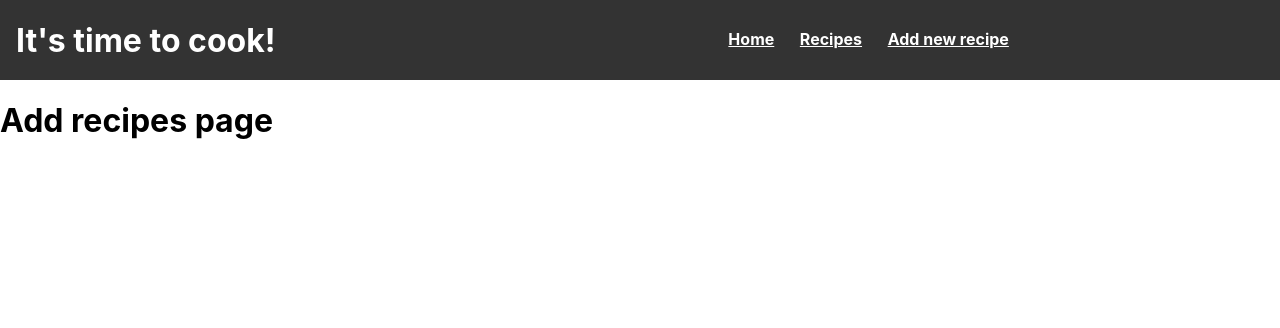
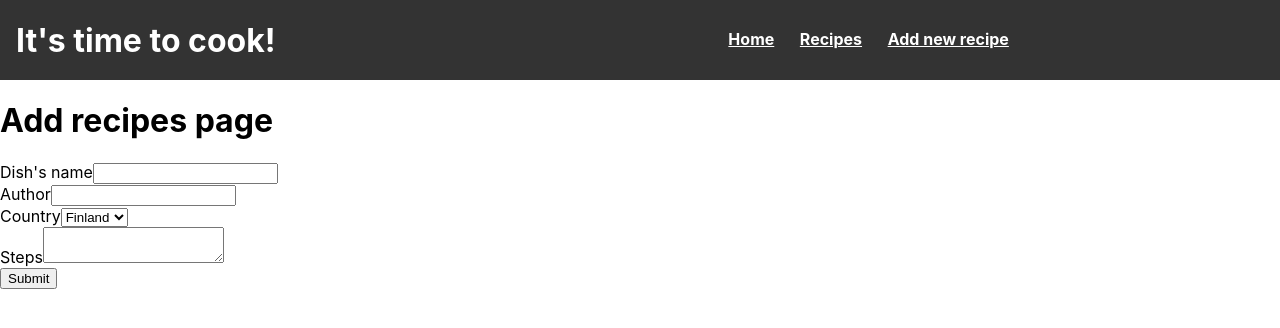
Before and after one commit to Pavel-Kliukin/Recipes_on_react, a React (Create React App) app: page /add in a window 1280 px wide. Shown: the top 328 px of the page. Built offline with nearby package versions, Linux system fonts and the light colour scheme; the HTML template or start-up script is replaced by a standard one.

Commit message:
Adding recipes half way done

```diff
--- a/db.json
+++ b/db.json
@@ -4,6 +4,7 @@
       "id": 1,
       "title": "Spaghetti with Meatballs",
       "author": "John Doe",
+      "country": "Finland",
       "description": "Classic Italian pasta dish with homemade meatballs.",
       "prep_time": "20 minutes",
       "cook_time": "1 hour",
@@ -63,6 +64,7 @@
       "id": 2,
       "title": "Chicken Stir-Fry",
       "author": "Jane Smith",
+      "country": "Russia",
       "description": "Quick and easy Asian-inspired dish with chicken and vegetables.",
       "prep_time": "15 minutes",
       "cook_time": "15 minutes",
@@ -123,6 +125,7 @@
       "id": 3,
       "title": "Classic Lasagna",
       "author": "John Doe",
+      "country": "Estonia",
       "description": "Traditional Italian lasagna with layers of pasta, meat sauce, and cheese.",
       "prep_time": "30 minutes",
       "cook_time": "1 hour",
@@ -199,6 +202,7 @@
       "id": 4,
       "title": "Creamy Tomato Soup",
       "author": "Sarah Johnson",
+      "country": "Greece",
       "description": "A comforting and creamy tomato soup that's perfect for chilly days.",
       "prep_time": "10 minutes",
       "cook_time": "30 minutes",
@@ -253,6 +257,7 @@
       "id": 5,
       "title": "Spaghetti Carbonara",
       "author": "Marco Rossi",
+      "country": "Italy",
       "description": "A classic Italian pasta dish made with bacon, eggs, and cheese.",
       "prep_time": "10 minutes",
       "cook_time": "20 minutes",
@@ -297,6 +302,7 @@
       "id": 6,
       "title": "Beef Stroganoff",
       "author": "John Doe",
+      "country": "Russia",
       "description": "A classic Russian dish made with beef, mushrooms, and sour cream.",
       "prep_time": "15 minutes",
       "cook_time": "30 minutes",
@@ -356,6 +362,7 @@
       "id": 7,
       "title": "Butternut Squash Soup",
       "author": "Emily Johnson",
+      "country": "Finland",
       "description": "A creamy and comforting soup made with roasted butternut squash and warming spices.",
       "prep_time": "15 minutes",
       "cook_time": "1 hour",
@@ -420,6 +427,7 @@
       "id": 8,
       "title": "Pesto Pasta",
       "author": "Alex Brown",
+      "country": "Ukrain",
       "description": "A simple and delicious pasta dish with fresh pesto sauce.",
       "prep_time": "10 minutes",
       "cook_time": "20 minutes",
@@ -471,6 +479,7 @@
       "id": 9,
       "title": "Vegetarian Chili",
       "author": "Sarah Johnson",
+      "country": "Finland",
       "description": "A hearty and flavorful chili that's perfect for vegetarians or anyone looking to cut back on meat.",
       "prep_time": "15 minutes",
       "cook_time": "45 minutes",
@@ -550,6 +559,7 @@
       "id": 10,
       "title": "Blueberry Oatmeal Muffins",
       "author": "Emily Brown",
+      "country": "Estonia",
       "description": "Moist and delicious blueberry oatmeal muffins that are perfect for a quick breakfast or snack.",
       "prep_time": "15 minutes",
       "cook_time": "25 minutes",
--- a/src/pages/Add.js
+++ b/src/pages/Add.js
@@ -1,11 +1,61 @@
-import React from 'react';
+import React, { useState } from 'react';
 import './Add.css';
 
 const Add = () => {
+  const [formData, setFormData] = useState({
+    dishName: '',
+    author: '',
+    country: 'Finland',
+    steps: ''
+  });
+
+  const handleChange = (event) => {
+    const { name, value } = event.target;
+    setFormData((prevData) => ({
+      ...prevData,
+      [name]: value
+    }));
+  };
+
+  const handleSubmit = (event) => {
+    event.preventDefault();
+    console.log(formData);
+    // Reset the form after submission
+    setFormData({
+      dishName: '',
+      author: '',
+      country: 'Finland',
+      steps: ''
+    });
+  };
+
   return (
     <div className="Add">
       <h1>Add recipes page</h1>
-   </div>
+      <form onSubmit={handleSubmit}>
+        <div className='name'>
+          <label>Dish's name</label>
+          <input type="text" name="dishName" value={formData.dishName} onChange={handleChange} required />
+        </div>
+        <div className='author'>
+          <label>Author</label>
+          <input type="text" name="author" value={formData.author} onChange={handleChange} />
+        </div>
+        <div className='country'>
+          <label>Country</label>
+          <select name="country" value={formData.country} onChange={handleChange}>
+            <option value="Finland">Finland</option>
+            <option value="Russia">Russia</option>
+            <option value="Estonia">Estonia</option>
+          </select>
+        </div>
+        <div className='steps'>
+          <label>Steps</label>
+          <textarea name="steps" value={formData.steps} onChange={handleChange} required></textarea>
+        </div>
+        <button type="submit">Submit</button>
+      </form>
+    </div>
   );
 };
 
```
